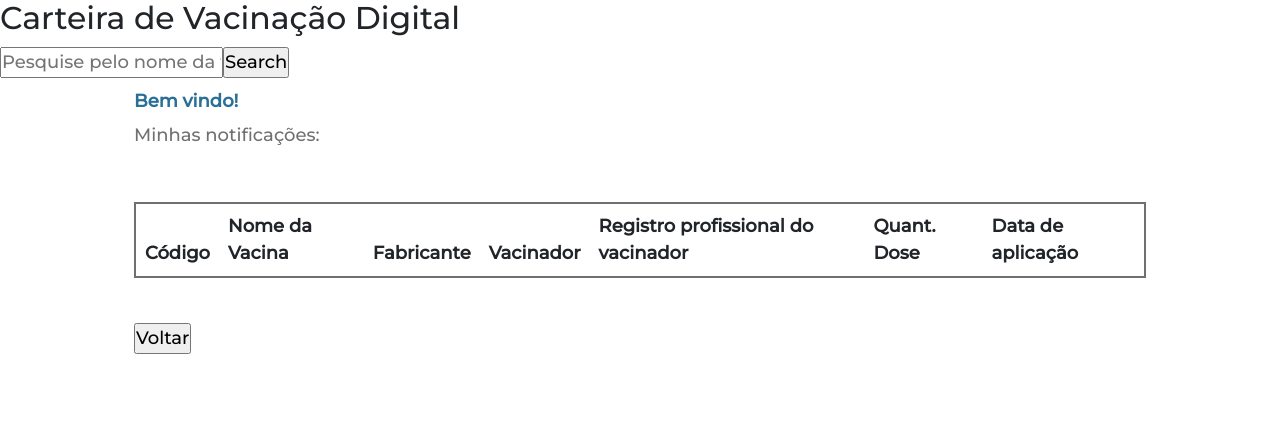
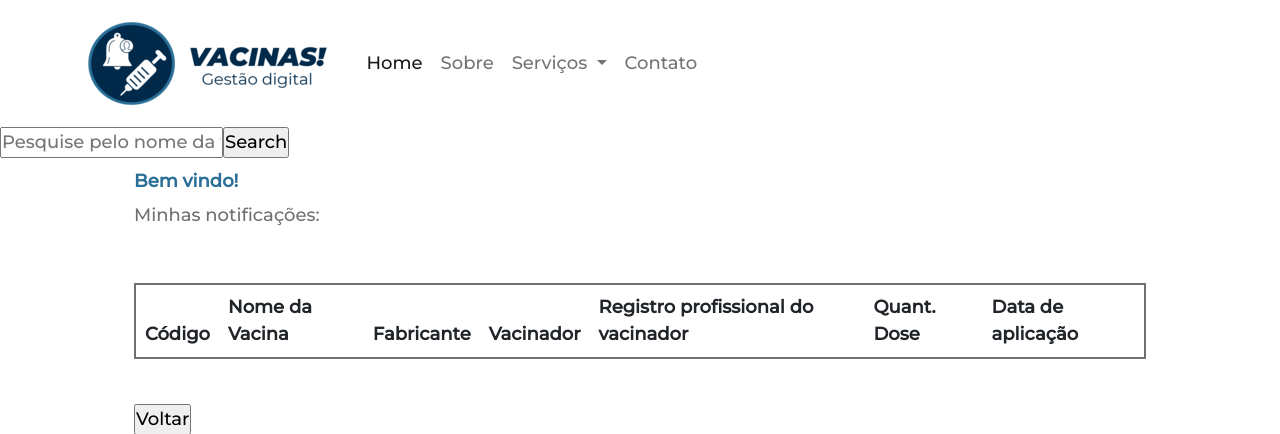
Before and after one commit to PabloH01/GestaoVacina_FerramentaDigital, a PHP site: page /backend_sistema/estruturalogin/user/vacCompleta.php in a window 1280 px wide. Shown: the top 434 px of the page. Run offline with PHP 8.4, Linux system fonts and the light colour scheme; a user stored in the database is signed in; data comes from the database, SQL or seed files in the repository; lists and menus that the app fills with data are empty.

Commit message:
V:7.2 NavBar

```diff
--- a/backend_sistema/estruturalogin/user/vacCompleta.php
+++ b/backend_sistema/estruturalogin/user/vacCompleta.php
@@ -5,13 +5,53 @@
     <link rel="stylesheet" href="../../../css/main.css">
     <link rel="stylesheet" href="../../../css/css_pages/vacCompleta.css">
     <body>
+    <div class="container">
+        <nav class="navbar navbar-expand-lg navbar-light justify-content-between">
+            <a class="navbar-brand" href="#">
+                <img src="../../../itens/imgs/logovacinaEscrita.ico" class="img-fluid">
+            </a>
+            <button class="navbar-toggler" type="button" data-bs-toggle="collapse" data-bs-target="#navbarSupportedContent" aria-controls="navbarSupportedContent" aria-expanded="false" aria-label="Toggle navigation">
+            <span class="navbar-toggler-icon"></span>
+            </button>
+            <div class="collapse navbar-collapse" id="navbarSupportedContent">
+            <ul class="navbar-nav me-auto mb-2 mb-lg-0">
+                <li class="nav-item">
+                <a class="nav-link active" aria-current="page" href="#">Home</a>
+                </li>
+                <li class="nav-item">
+                <a class="nav-link" href="#">Sobre</a>
+                </li>
+                <li class="nav-item dropdown">
+                <a class="nav-link dropdown-toggle" href="#" id="navbarDropdown" role="button" data-bs-toggle="dropdown" aria-expanded="false">
+                    Serviços
+                </a>
+                <ul class="dropdown-menu" aria-labelledby="navbarDropdown">
+                    <li><a class="dropdown-item" href="notificacao.php">Vizualizar minhas <strong>notificações</strong></a></li>
+                    <li><a class="dropdown-item" href="geral.php"><strong>Carteira de Vacinação</strong> completa</a></li>
+                    <li><hr class="dropdown-divider"></li>
+                    <li><a class="dropdown-item" href="inclusao.php"><strong>Incluir</strong> uma nova vacina</a></li>
+                    <li><a class="dropdown-item" href="verdadosuser.php">Vizualizar meus <strong>dados</strong></a></li>
+                    <li><a class="dropdown-item" href="consulta.php"><strong>Verificar</strong> uma vacina</a></li>
+                    <li><a class="dropdown-item" href="alteracao.php"><strong>Alterar</strong> os dados</a></li>
+                    <li><a class="dropdown-item" href="exclusao.php"><strong>Deletar</strong> um registro</a></li>
+                    <li><hr class="dropdown-divider"></li>
+                    <li><a class="dropdown-item" href="#">Precisa de<strong> ajuda?</strong></a></li>
+                    <li><a class="dropdown-item" href="#">Encerrar<strong> seção</strong></a></li>
+                </ul>
+                </li>
+                <li class="nav-item">
+                <a class="nav-link" href="#">Contato</a>
+                </li>
+            </ul>
+            </div>
+        </nav>
+    </div>
     <?php
             session_start();
             if($_SESSION["permissao"] != 2){
                 header("Location: ../index.php");
             }
         ?>
-    <h3>Carteira de Vacinação Digital</h3>
     <form action="vacsearch.php" method="POST">
     <input id="search" name="nome_vacina" type="text" placeholder="Pesquise pelo nome da vacina"><input id="submit" type="submit" value="Search">
     </form>
```
